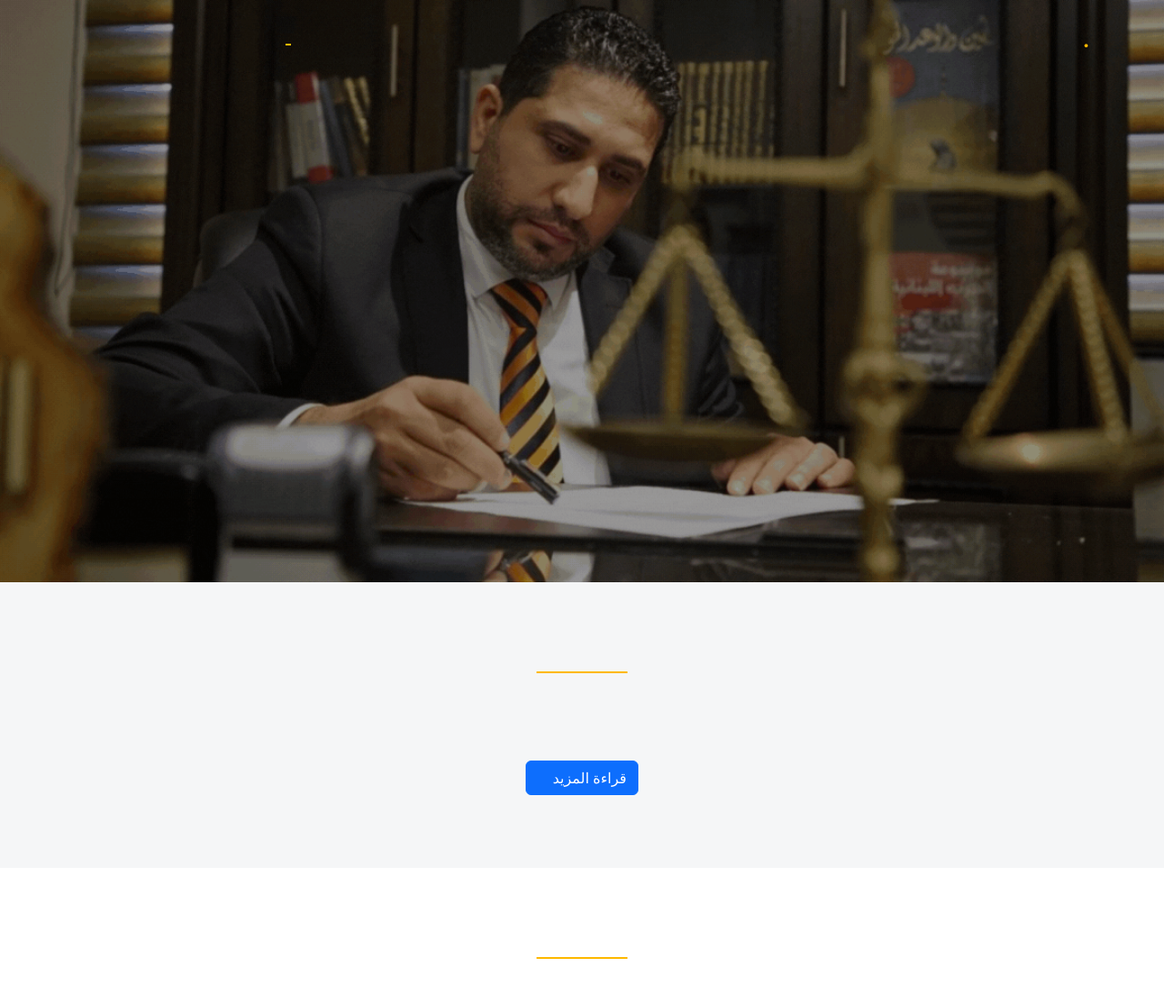
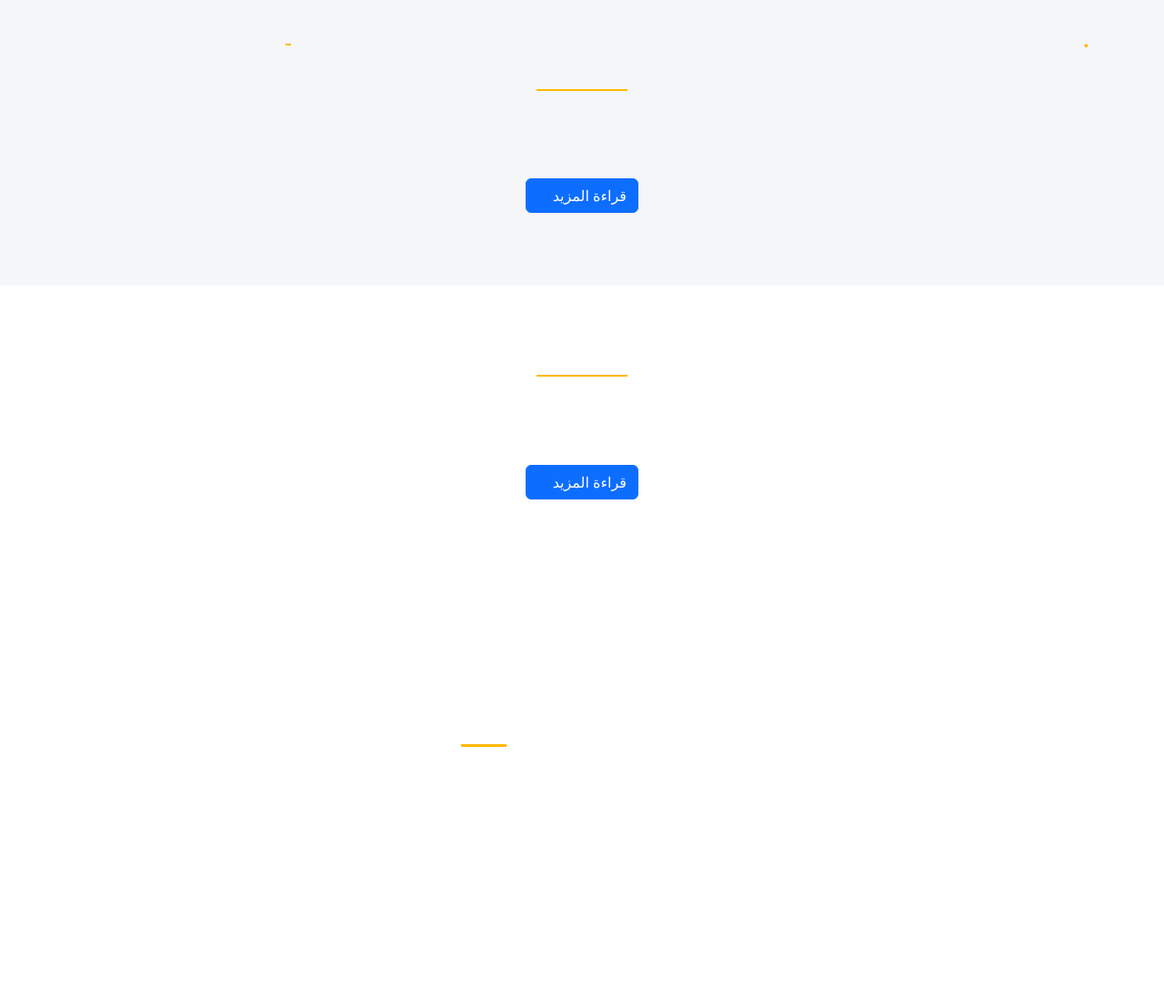
Before and after one commit to zainabsaad99/django3-personal-portfolio, a Django app: template main_page/templates/main_page/index.html in a window 1280 px wide. Shown: the top 1108 px of the page at 91% size. Run offline with Django 4.2, Linux system fonts and the light colour scheme; the template is opened without the code that fills it, so the values that code supplies are empty; some libraries are stand-ins or nearby versions.

Commit message:
index update!

```diff
--- a/main_page/templates/main_page/index.html
+++ b/main_page/templates/main_page/index.html
@@ -1,50 +1,7 @@
+{% extends 'main_page/main.html' %}
 {% load static %}
-<!DOCTYPE html>
-<html lang="ar" dir="rtl">
 
-<head>
-  <meta charset="utf-8">
-  <meta content="width=device-width, initial-scale=1.0" name="viewport">
-
-  <title>{{home_page_title}}</title>
-  <meta content="" name="description">
-  <meta content="" name="keywords">
-
-  <!-- Favicons -->
-  <link href="{% static 'assets/img/logo.jpg' %}" rel="icon">
-  <link href="{% static 'assets/img/logo.jpg' %}" rel="apple-touch-icon">
-
-  <!-- Google Fonts -->
-  <link rel="preconnect" href="https://fonts.googleapis.com">
-  <link rel="preconnect" href="https://fonts.gstatic.com" crossorigin>
-
-
-  <!-- Vendor CSS Files -->
-  <link href="{% static 'assets/vendor/bootstrap/css/bootstrap.min.css' %}" rel="stylesheet">
-  <link href="{% static 'assets/vendor/bootstrap-icons/bootstrap-icons.css' %}" rel="stylesheet">
-  <link href="{% static 'assets/vendor/fontawesome-free/css/all.min.css' %}" rel="stylesheet">
-  <link href="{% static 'assets/vendor/aos/aos.css' %}" rel="stylesheet">
-  <link href="{% static 'assets/vendor/glightbox/css/glightbox.min.css' %}" rel="stylesheet">
-  <link href="{% static 'assets/vendor/swiper/swiper-bundle.min.css' %}" rel="stylesheet">
-
-  <!-- Template Main CSS File -->
-  <link href="{% static 'assets/css/file.css' %}" rel="stylesheet">
-
-
-</head>
-
-<body >
-
-  <!-- ======= Header ======= -->
-
- <!-- ======= Hero Section ======= -->
- <section id="hero" class="d-flex justify-content-center align-items-center">
-  <div class="container position-relative" data-aos="zoom-in" data-aos-delay="100">
-    <h1> {{welcome_message}}<br>{{title}}</h1>
-  </div>
-</section><!-- End Hero -->
-
-{% include 'main_page/header.html' %}
+{% block content %}
 
   <main id="main">
 
@@ -320,27 +277,4 @@
       }
 
   </style>
-  {% include 'main_page/footer.html' %}
-  <!-- ======= Footer ======= -->
-
-  <!-- End Footer -->
-
-
-
-  <div id="preloader"></div>
-
-  <!-- Vendor JS Files -->
-  <script src="{% static 'assets/vendor/bootstrap/js/bootstrap.bundle.min.js' %}"></script>
-  <script src="{% static 'assets/vendor/aos/aos.js' %}"></script>
-  <script src="{% static 'assets/vendor/glightbox/js/glightbox.min.js' %}"></script>
-  <script src="{% static 'assets/vendor/isotope-layout/isotope.pkgd.min.js' %}"></script>
-  <script src="{% static 'assets/vendor/swiper/swiper-bundle.min.js' %}"></script>
-  <script src="{% static 'assets/vendor/purecounter/purecounter_vanilla.js' %}"></script>
-  <script src="{% static 'assets/vendor/php-email-form/validate.js' %}"></script>
-
-  <!-- Template Main JS File -->
-  <script src="{% static 'assets/js/file.js' %}"></script>
-
-</body>
-
-</html>
+  {% endblock %}
```
